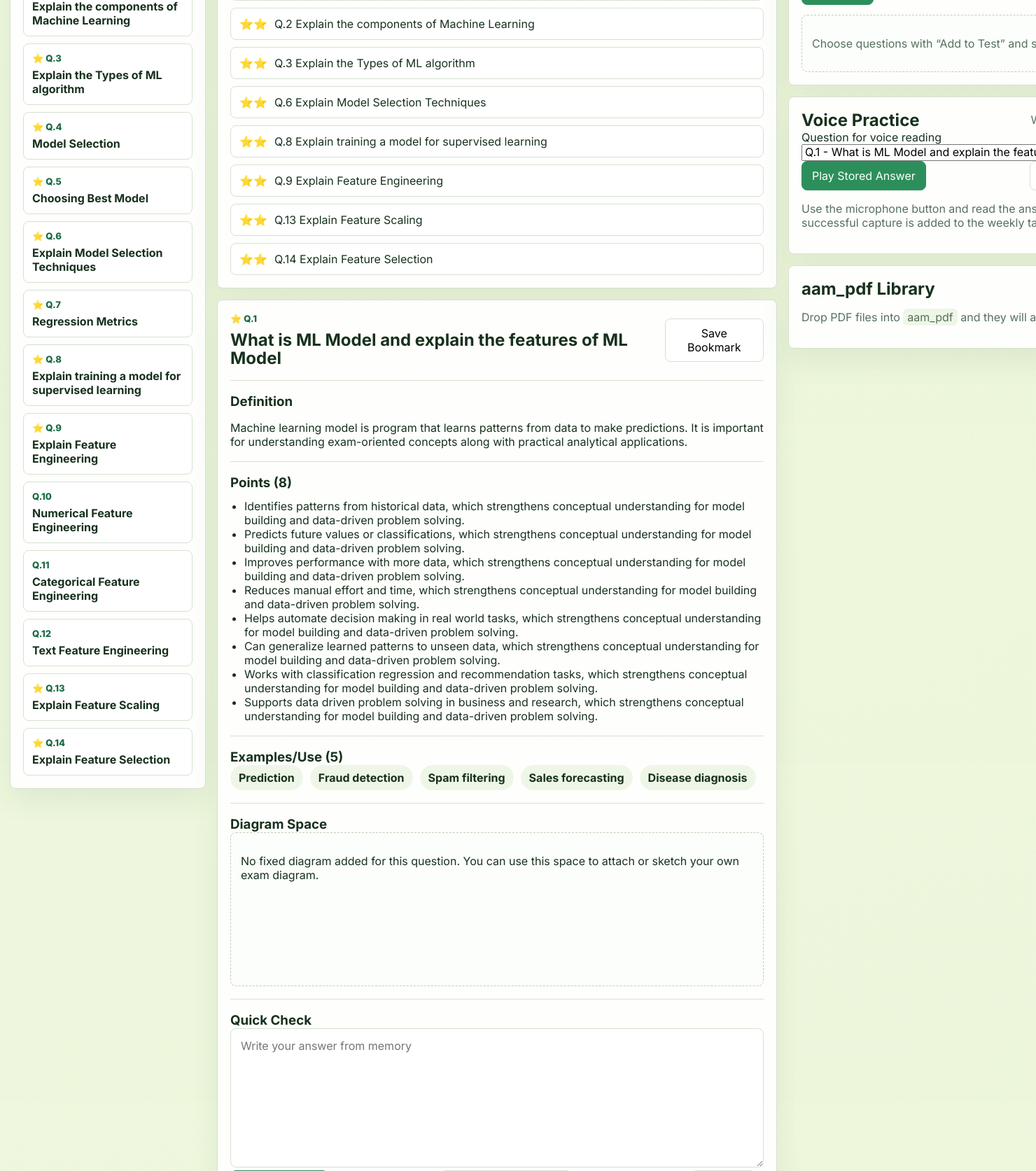
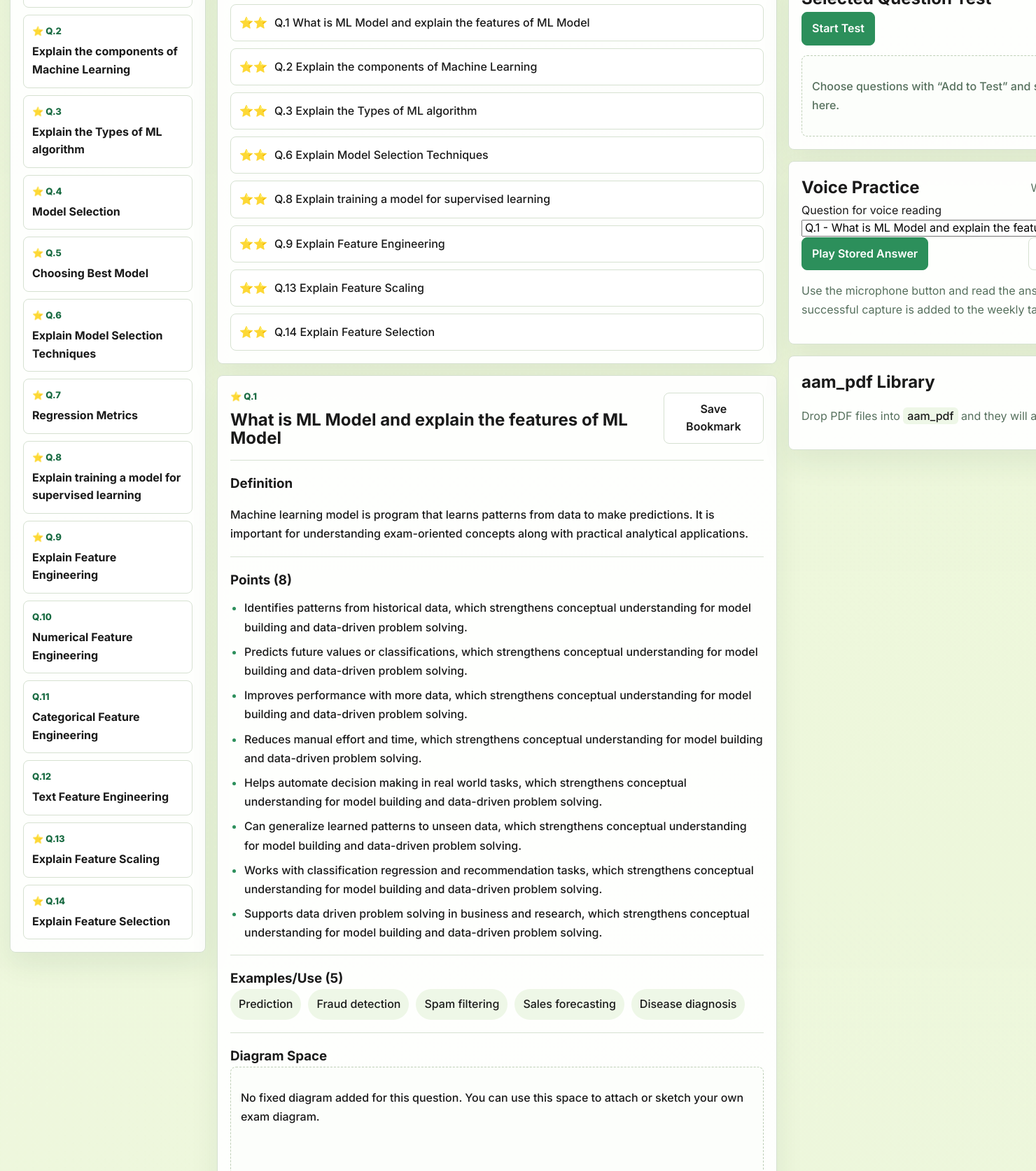
Before and after one commit to IzAnHaMzA/FINAL-SEM-AAM-BDA-PIP, a Flask app: page /subject/aam/unit/1 in a window 1480 px wide; the page is wider, and only the part inside the window is pictured. Shown: the part 602-2275 px from the top of that part at 70% size. Run offline with Flask 3, Linux system fonts and the light colour scheme.

Commit message:
feat: Improve answer readability and contrast in website UI
- Changed text color to #1a1a1a (near black) for high contrast
- Increased line-height to 1.6-1.7 for better readability
- Added font-weight: 500 to answers, points, and list items
- Improved answer box background to #f9faf7 (light grey)
- Enhanced table and list styling with better color and spacing
- Updated buttons, textareas, and input fields for clarity
- Improved result boxes, test areas, and feedback styling
- Added margin-bottom to list items for better spacing
- All text now readable in both light and dark modes
- Focus on UI contrast and accessibility

```diff
--- a/static/styles.css
+++ b/static/styles.css
@@ -11,9 +11,10 @@
   --shadow: 0 18px 40px rgba(31, 61, 39, 0.08);
 }
 * { box-sizing: border-box; }
-body { margin: 0; min-height: 100vh; font-family: "Inter", sans-serif; color: var(--ink); background: linear-gradient(180deg, rgba(196,230,106,.16), rgba(255,255,255,0)), linear-gradient(135deg, #f7fbf2, #edf6e8 46%, #f9fcf6 100%); }
+body { margin: 0; min-height: 100vh; font-family: "Inter", sans-serif; color: #1a1a1a; background: linear-gradient(180deg, rgba(196,230,106,.16), rgba(255,255,255,0)), linear-gradient(135deg, #f7fbf2, #edf6e8 46%, #f9fcf6 100%); line-height: 1.6; }
 button, input, select, textarea { font: inherit; }
 a { color: inherit; text-decoration: none; }
+p { color: #1a1a1a; line-height: 1.7; }
 .page-shell { width: min(1520px, calc(100vw - 28px)); margin: 0 auto; padding: 14px 0 28px; }
 .hero-band, .panel { background: rgba(255,255,255,.95); border: 1px solid var(--line); box-shadow: var(--shadow); border-radius: 8px; }
 .hero-band { display: grid; grid-template-columns: minmax(0, 1.7fr) minmax(300px, .9fr); gap: 18px; padding: 24px; margin-bottom: 16px; }
@@ -62,8 +63,9 @@ a { color: inherit; text-decoration: none; }
 .important-head h3, .important-head span { margin: 0; }
 .important-head span { color: var(--muted); font-weight: 700; }
 .important-list { display: grid; gap: 10px; }
-.important-item { display: grid; grid-template-columns: auto 1fr; gap: 10px; align-items: start; padding: 12px; border: 1px solid var(--line); border-radius: 8px; background: #fff; }
-.important-item strong { color: var(--primary-strong); }
+.important-item { display: grid; grid-template-columns: auto 1fr; gap: 10px; align-items: start; padding: 12px; border: 1px solid var(--line); border-radius: 8px; background: #fff; color: #1a1a1a; line-height: 1.7; font-weight: 500; }
+.important-item strong { color: #2c8f5b; font-weight: 700; }
+.important-item span { color: #1a1a1a; }
 .important-red { border-left: 5px solid #d44f4f; }
 .important-green { border-left: 5px solid #2c8f5b; }
 .important-yellow { border-left: 5px solid #d1a63f; }
@@ -89,31 +91,42 @@ a { color: inherit; text-decoration: none; }
 .selector-pill span { display: block; padding: 10px 12px; font-weight: 700; }
 .study-card { scroll-margin-top: 18px; }
 .study-block { padding-top: 18px; margin-top: 18px; border-top: 1px solid var(--line); }
+.study-block p { color: #1a1a1a; line-height: 1.7; font-weight: 500; }
 .point-list, .summary-list, .pdf-list { margin: 12px 0 0; padding-left: 20px; }
-.example-chip { display: inline-flex; margin: 0; padding: 8px 12px; border-radius: 999px; background: var(--surface-alt); font-weight: 700; }
+.point-list li, .summary-list li { color: #1a1a1a; line-height: 1.7; font-weight: 500; margin-bottom: 8px; }
+.point-list li::marker { color: #2c8f5b; font-weight: 700; }
+.example-chip { display: inline-flex; margin: 0; padding: 8px 12px; border-radius: 999px; background: var(--surface-alt); font-weight: 700; color: #1a1a1a; }
 .example-list { display: flex; flex-wrap: wrap; gap: 10px; }
 .table-wrap { overflow-x: auto; }
 .difference-table { width: 100%; border-collapse: collapse; table-layout: fixed; }
-.difference-table th, .difference-table td { padding: 12px; text-align: left; vertical-align: top; border: 1px solid var(--line); }
-.difference-table th { background: var(--surface-alt); }
+.difference-table th, .difference-table td { padding: 12px; text-align: left; vertical-align: top; border: 1px solid var(--line); color: #1a1a1a; line-height: 1.6; font-weight: 500; }
+.difference-table th { background: var(--surface-alt); font-weight: 700; }
 .diagram-box { display: grid; gap: 10px; place-items: center; min-height: 220px; padding: 14px; border: 1px dashed #bfd0b7; border-radius: 8px; background: #fcfefb; }
 .diagram-box img { width: 100%; max-width: 560px; max-height: 360px; object-fit: contain; }
-.diagram-box figcaption { color: var(--muted); text-align: center; }
+.diagram-box figcaption { color: #56705d; text-align: center; font-weight: 500; }
 .diagram-box.placeholder { place-items: start; }
-textarea { width: 100%; border: 1px solid var(--line); border-radius: 8px; padding: 12px 14px; color: var(--ink); background: #fff; resize: vertical; min-height: 120px; line-height: 1.55; }
-.soft-btn, .primary-btn, .bookmark-btn { padding: 10px 14px; border: 1px solid var(--line); border-radius: 8px; background: #fff; cursor: pointer; }
+.diagram-box.placeholder p { color: #1a1a1a; line-height: 1.7; font-weight: 500; }
+textarea { width: 100%; border: 1px solid var(--line); border-radius: 8px; padding: 12px 14px; color: #1a1a1a; background: #f9faf7; resize: vertical; min-height: 120px; line-height: 1.6; font-weight: 500; }
+.soft-btn, .primary-btn, .bookmark-btn { padding: 10px 14px; border: 1px solid var(--line); border-radius: 8px; background: #fff; cursor: pointer; font-weight: 600; color: #1a1a1a; }
 .primary-btn { color: #fff; background: var(--primary); border-color: var(--primary); }
 .bookmark-btn.saved { color: #fff; background: var(--primary-strong); border-color: var(--primary-strong); }
-.test-area, .result-box { margin-top: 14px; border: 1px dashed #bfd0b7; border-radius: 8px; padding: 14px; background: #fcfefb; }
+.test-area, .result-box { margin-top: 14px; border: 1px dashed #bfd0b7; border-radius: 8px; padding: 14px; background: #fcfefb; color: #1a1a1a; line-height: 1.6; font-weight: 500; }
+.test-area li, .result-box li { color: #1a1a1a; line-height: 1.7; font-weight: 500; margin-bottom: 6px; }
+.test-card { padding: 14px; border-radius: 8px; background: #fff; }
 .score-strip { display: flex; gap: 12px; flex-wrap: wrap; margin-bottom: 14px; }
-.score-strip strong, .score-strip span { padding: 8px 10px; border-radius: 999px; background: var(--surface-alt); }
+.score-strip strong, .score-strip span { padding: 8px 10px; border-radius: 999px; background: var(--surface-alt); color: #1a1a1a; font-weight: 600; }
 .feedback-grid { display: grid; grid-template-columns: repeat(2, minmax(0, 1fr)); gap: 16px; }
-.feedback-grid h4 { margin: 0 0 10px; }
-.test-question, .summary-score { font-size: 1.05rem; font-weight: 700; }
+.feedback-grid h4 { margin: 0 0 10px; color: #1a1a1a; font-weight: 700; }
+.feedback-grid ul { list-style: none; padding-left: 0; }
+.feedback-grid li { color: #1a1a1a; line-height: 1.7; font-weight: 500; margin-bottom: 8px; padding-left: 20px; position: relative; }
+.feedback-grid li::before { content: "◦"; position: absolute; left: 0; color: #2c8f5b; font-weight: 700; }
+.test-question, .summary-score { font-size: 1.05rem; font-weight: 700; color: #1a1a1a; }
 .top-gap { margin-top: 12px; }
 .pdf-list li { display: flex; justify-content: space-between; gap: 12px; padding: 8px 0; border-bottom: 1px solid var(--line); }
 .pdf-list li:last-child { border-bottom: 0; }
-code { font-family: inherit; padding: 2px 6px; border-radius: 6px; background: var(--surface-alt); }
+code { font-family: inherit; padding: 2px 6px; border-radius: 6px; background: var(--surface-alt); color: #1a1a1a; font-weight: 500; }
+.answer-box { background: #f9faf7 !important; }
+.answer-box::placeholder { color: #99a495; font-weight: 400; }
 .top-space { margin-top: 14px; }
 .marks-highlight td { background: #f5faeb; font-weight: 700; }
 @media (max-width: 1240px) {
```
